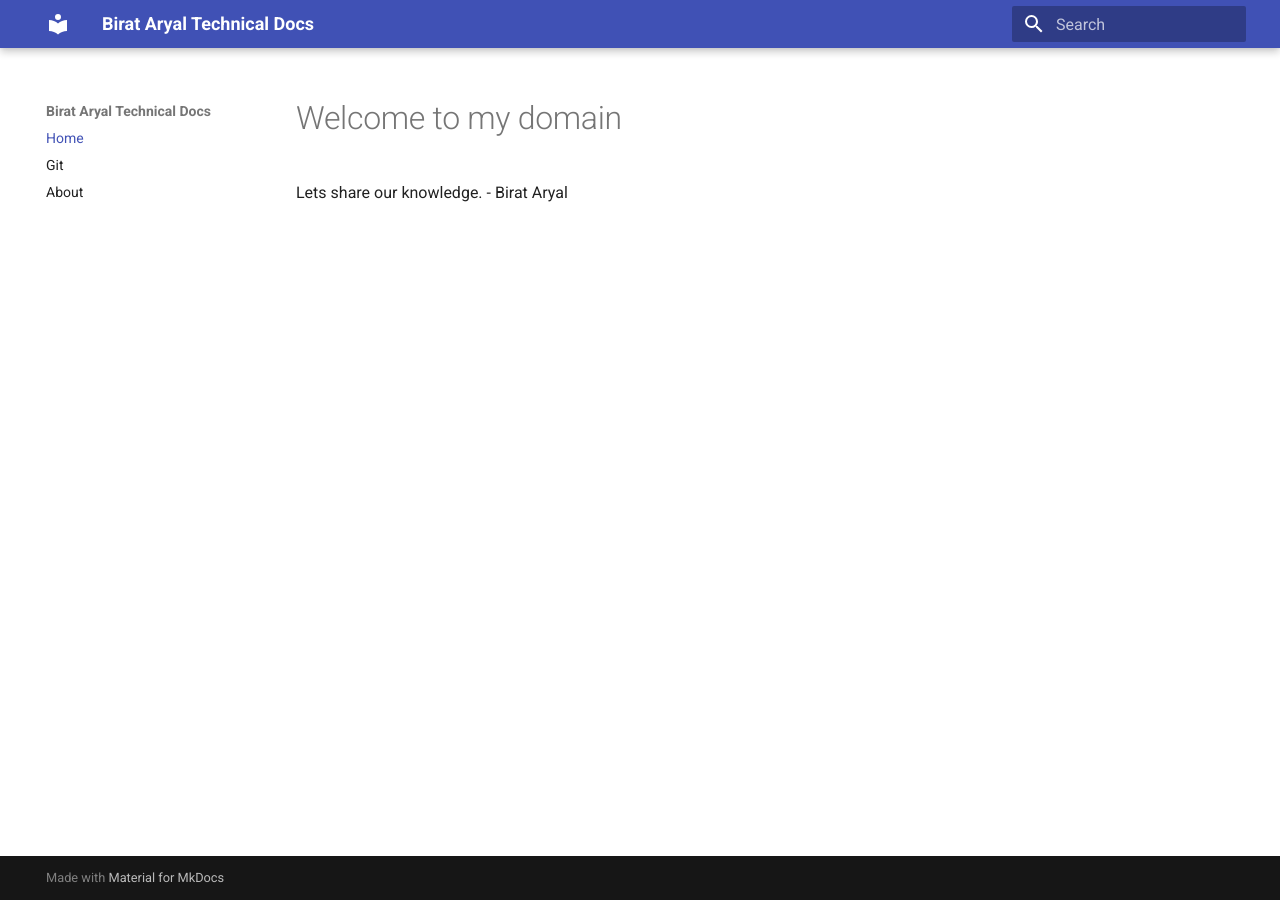
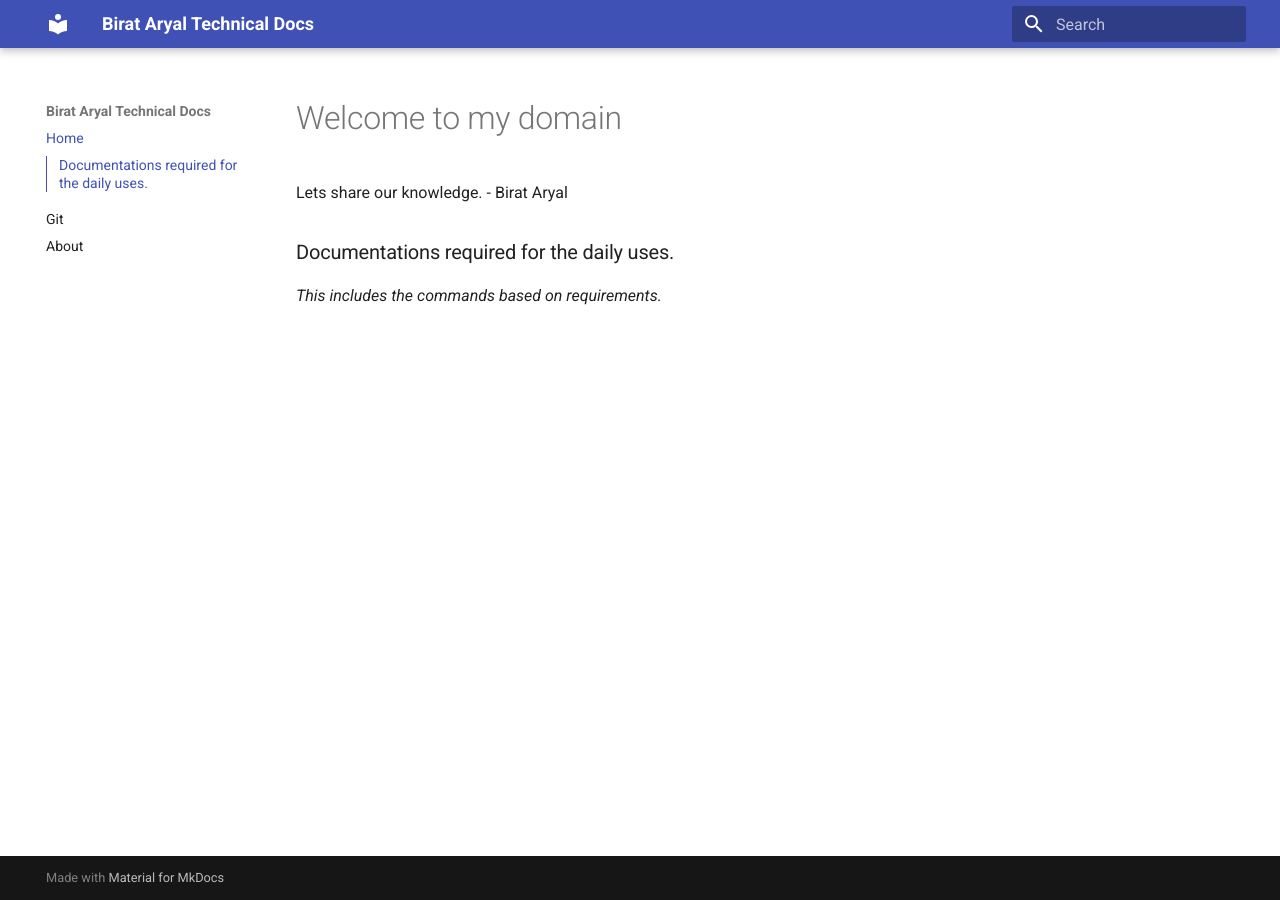
Before and after one commit to BiratAryal/BiratAryal.github.io, an MkDocs documentation site: the page built from docs/index.md, in a window 1280 px wide. Built offline with MkDocs 1.6.1 and Material for MkDocs 9.7.7, drawn with Linux system fonts in a browser that asks for light colours.

Commit message:
Updated md

```diff
--- a/docs/index.md
+++ b/docs/index.md
@@ -1,3 +1,8 @@
 # Welcome to my domain
 
 Lets share our knowledge. - Birat Aryal
+
+
+### Documentations required for the daily uses.
+
+*This includes the commands based on requirements.*
```
